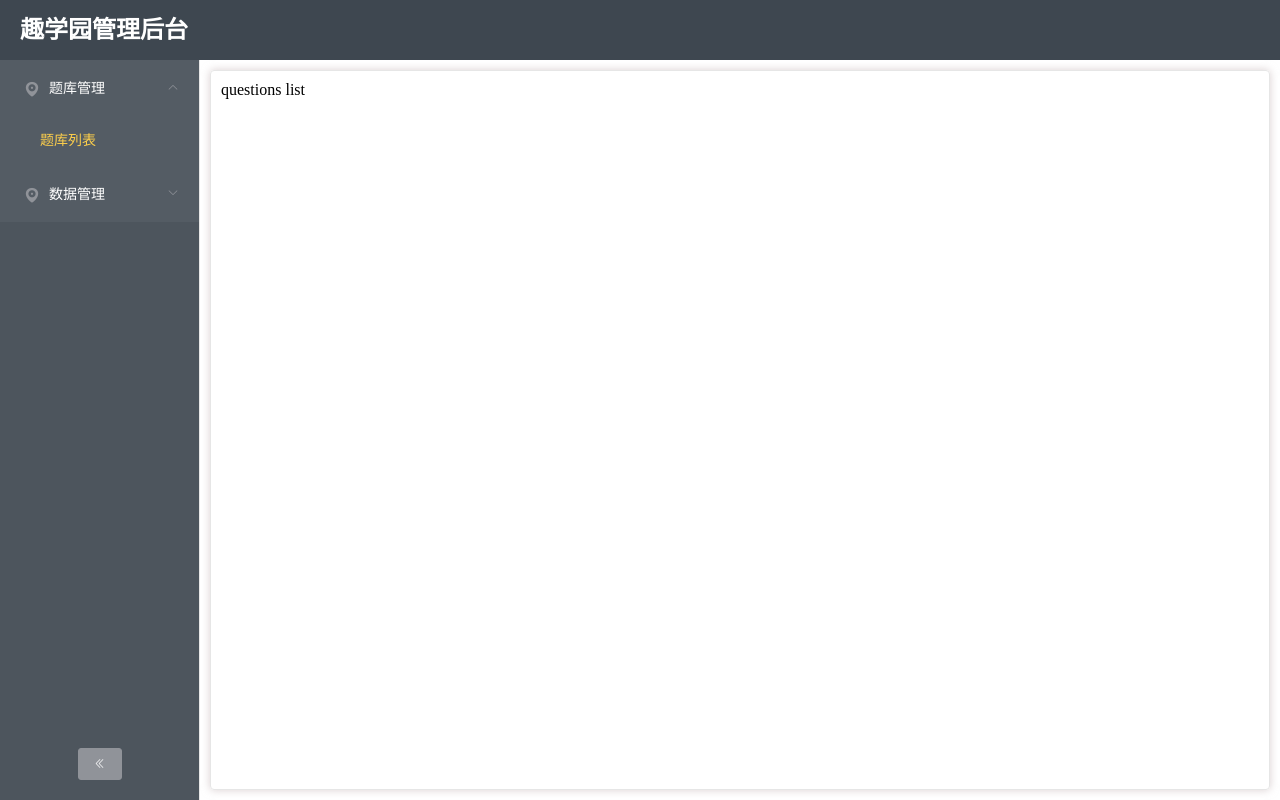
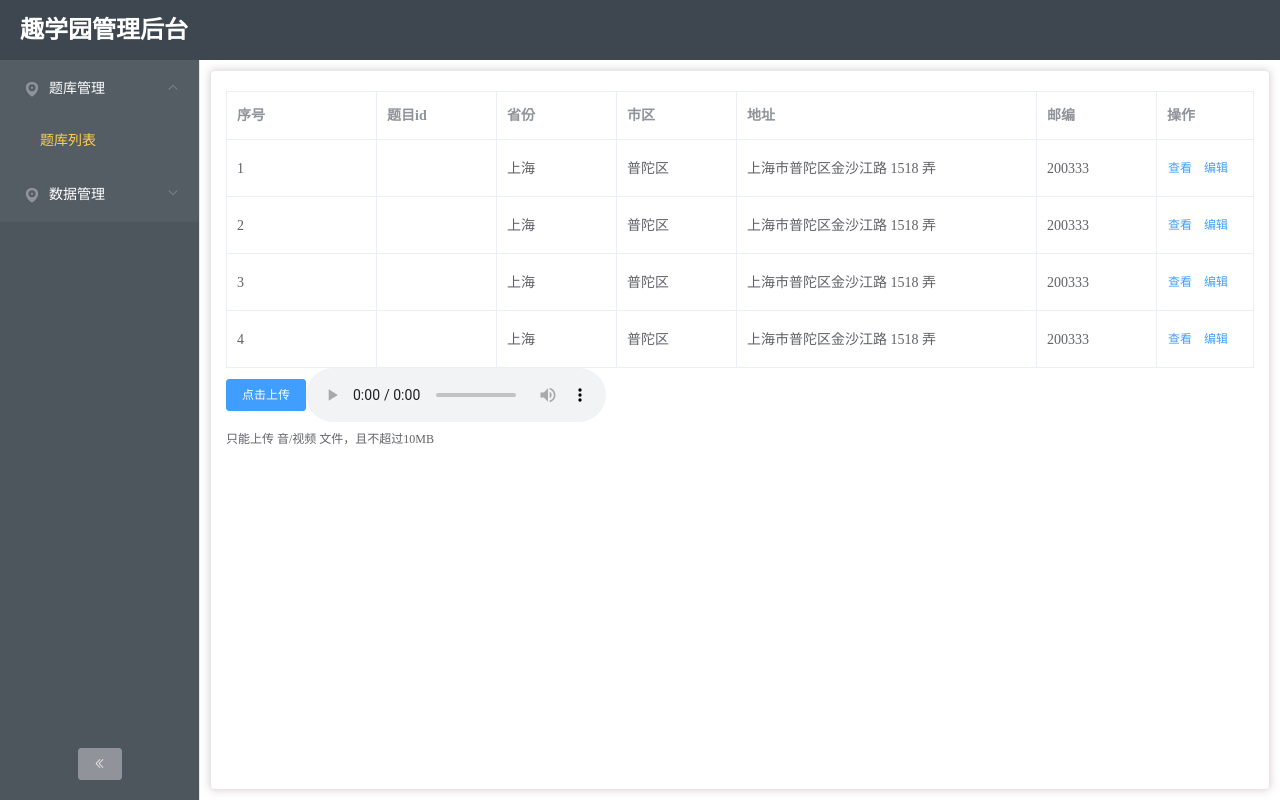
Before and after one commit to fanwei1991/admin-qxy, a Vue app: page /questions/list in a window 1280 px wide. Built offline with nearby package versions, Linux system fonts and the light colour scheme; sample sign-in values are in the browser's storage.

Commit message:
修改环境变量， 添加些组件

```diff
--- /dev/null
+++ b/src/components/VAudio.vue
@@ -0,0 +1,44 @@
+<template>
+  <div class="upload-audio">
+    <el-upload
+      :action="action"
+      show-file-list
+      :on-success="uploadSuccess">
+      <el-button size="small" type="primary">点击上传</el-button>
+      <audio v-if="path" controls :src="path" style="vertical-align: middle"></audio>
+      <div slot="tip" class="el-upload__tip">只能上传 音/视频 文件，且不超过10MB</div>
+    </el-upload>
+  </div>
+</template>
+
+<script>
+export default {
+  name: 'VAudio',
+  props: {
+    audioPath: {
+      type: String
+    }
+  },
+  data () {
+    return {
+      path: '',
+      action: 'http://manage.yecaodai.com/api/base/upload'
+    }
+  },
+  created () {
+    if (this.audioPath) {
+      this.path = this.audioPath
+    }
+  },
+  methods: {
+    uploadSuccess (res, file, fileList) {
+      console.log(res, file, fileList)
+      this.$emit('success', res)
+    }
+  }
+}
+</script>
+
+<style scoped>
+
+</style>
--- a/src/views/Home.vue
+++ b/src/views/Home.vue
@@ -128,7 +128,7 @@ export default {
       border: 1px solid #e6e6e6;
       min-height: 100%;
       border-radius: 4px;
-      padding: 10px;
+      padding: 20px 15px;
       box-shadow: 0 0 8px rgba(193, 176, 178, 0.6);
       &:hover {
         box-shadow: 0 0 12px rgba(193, 176, 178, 1);
--- a/src/views/questions/list.vue
+++ b/src/views/questions/list.vue
@@ -1,12 +1,96 @@
 <template>
   <div class="page-wrapper">
-    questions list
+    <el-table
+      :data="tableData"
+      border
+      style="width: 100%">
+      <el-table-column
+        type="index"
+        label="序号"
+        width="150">
+      </el-table-column>
+      <el-table-column
+        prop="id"
+        label="题目id"
+        width="120">
+      </el-table-column>
+      <el-table-column
+        prop="province"
+        label="省份"
+        width="120">
+      </el-table-column>
+      <el-table-column
+        prop="city"
+        label="市区"
+        width="120">
+      </el-table-column>
+      <el-table-column
+        prop="address"
+        label="地址"
+        width="300">
+      </el-table-column>
+      <el-table-column
+        prop="zip"
+        label="邮编"
+        width="120">
+      </el-table-column>
+      <el-table-column
+        label="操作">
+        <template slot-scope="scope">
+          <el-button @click="handleClick(scope.row)" type="text" size="small">查看</el-button>
+          <el-button type="text" size="small">编辑</el-button>
+        </template>
+      </el-table-column>
+    </el-table>
+    <v-audio audioPath="https://dayuwen-1257801124.cos.ap-beijing.myqcloud.com/z1-1.mp3"></v-audio>
   </div>
 </template>
 
 <script>
+import VAudio from '@/components/VAudio.vue'
 export default {
-  name: 'list'
+  name: 'list',
+  components: {
+    VAudio
+  },
+  data () {
+    return {
+      tableData: [{
+        date: '2016-05-03',
+        name: '王小虎',
+        province: '上海',
+        city: '普陀区',
+        address: '上海市普陀区金沙江路 1518 弄',
+        zip: 200333
+      }, {
+        date: '2016-05-02',
+        name: '王小虎',
+        province: '上海',
+        city: '普陀区',
+        address: '上海市普陀区金沙江路 1518 弄',
+        zip: 200333
+      }, {
+        date: '2016-05-04',
+        name: '王小虎',
+        province: '上海',
+        city: '普陀区',
+        address: '上海市普陀区金沙江路 1518 弄',
+        zip: 200333
+      }, {
+        date: '2016-05-01',
+        name: '王小虎',
+        province: '上海',
+        city: '普陀区',
+        address: '上海市普陀区金沙江路 1518 弄',
+        zip: 200333
+      }]
+    }
+  },
+  methods: {
+    handleClick (row) {
+      console.log(row)
+    }
+  }
 }
 </script>
 
```
Also changed, not shown: src/components/HelloWorld.vue (deleted, +0 -58 lines), src/components/Questions.vue (added, +31 -0 lines), src/components/VImages.vue (added, +15 -0 lines), 1 other file (tests, documents, lock files or other folders).
